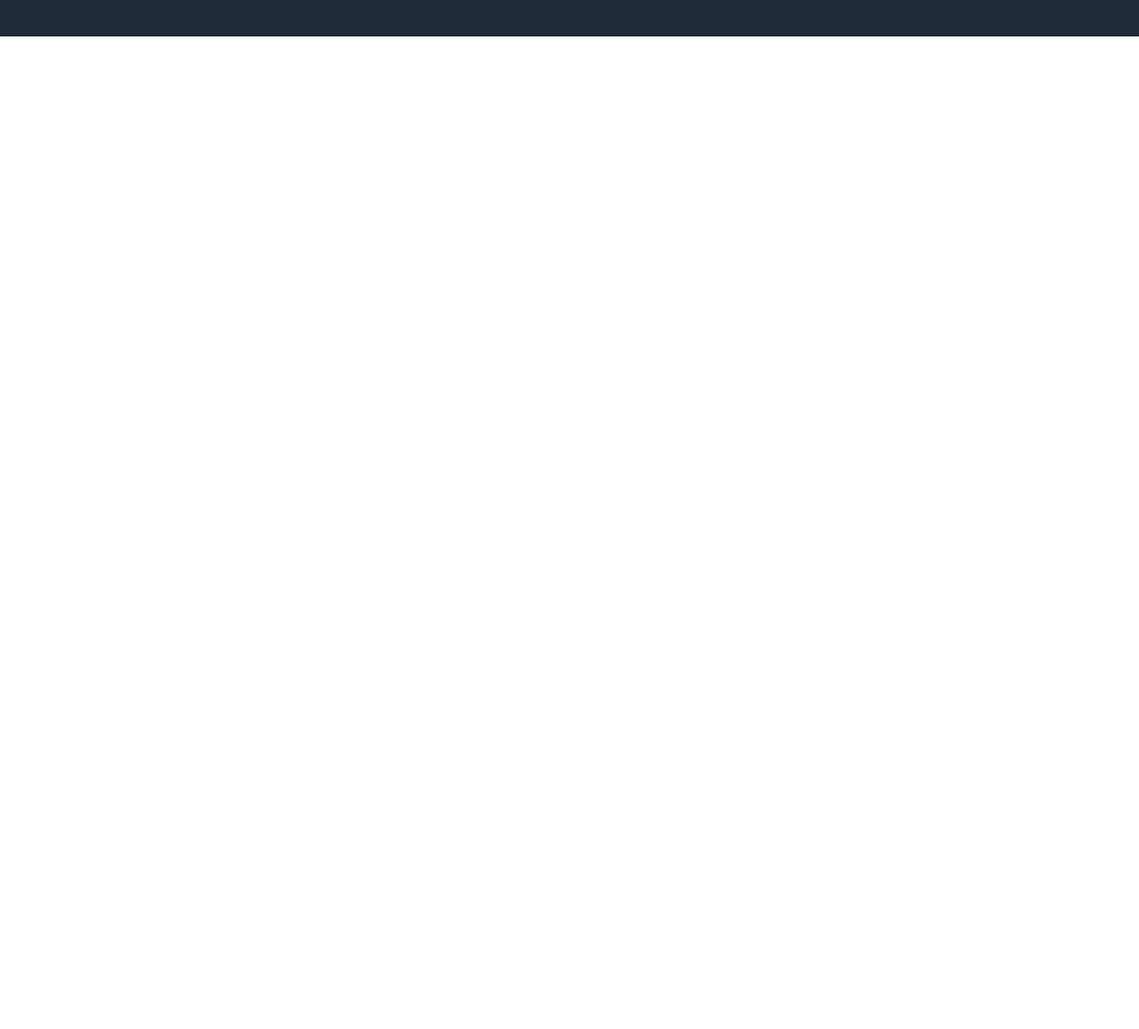
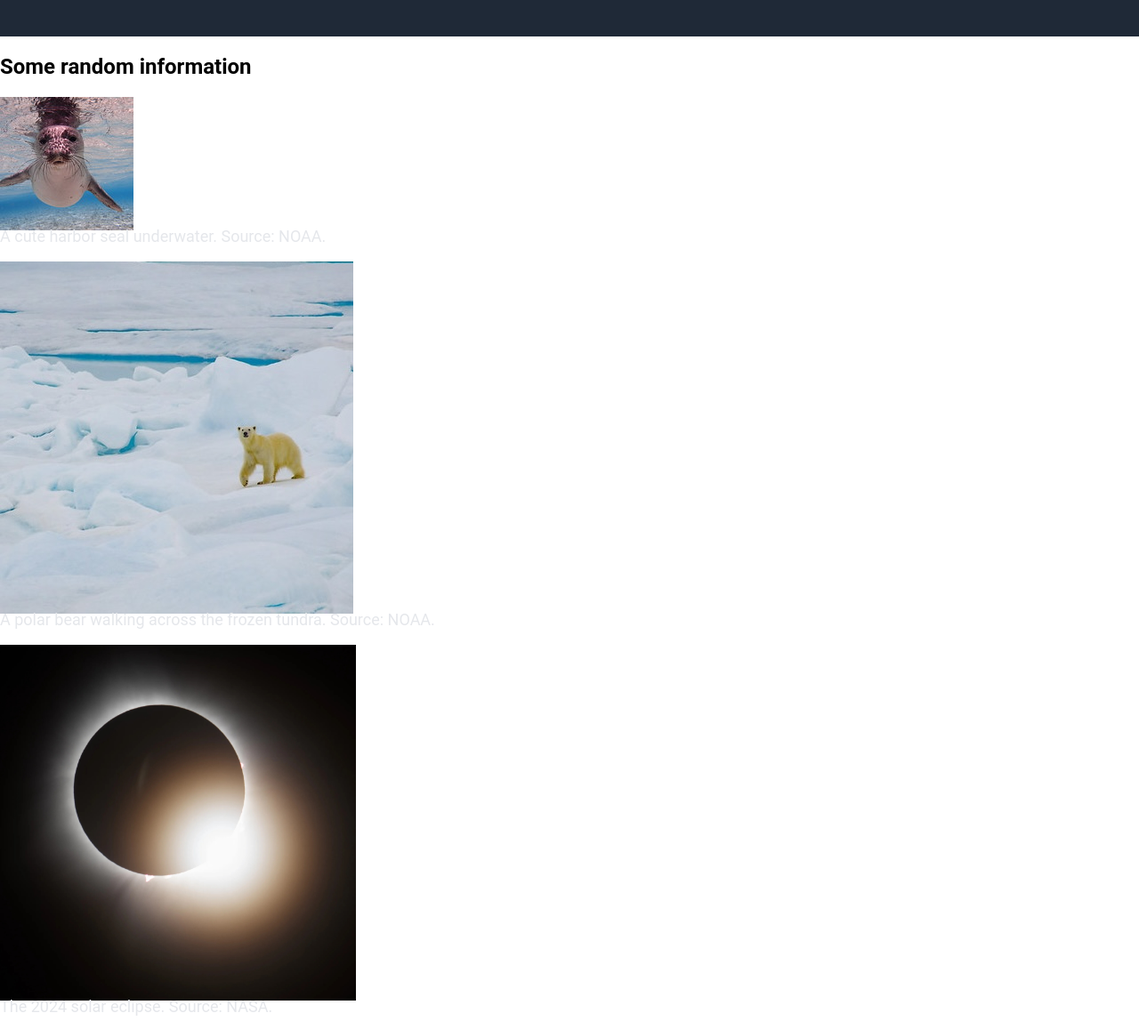
Before and after one commit to cdjdaniels/CSS-landing-page, a plain HTML site: page index.html in a window 1280 px wide. Shown: the part 370-1527 px from the top of the page at 89% size. Before the commit the page ends 800 px from the top, so only its background shows below. Drawn offline with Linux system fonts and the light colour scheme.

Commit message:
added content to photo array

```diff
--- a/index.html
+++ b/index.html
@@ -29,9 +29,33 @@
     <div class="right">
         <img src="./images/jameswebb.jpg" alt="an image from the James Webb Space Telescope">
     </div>
+</div>
+
+    <h2>Some random information</h2>
+
+<div class="photo-array">
+    <div class="image-1">
+        <img src="./images/harbor-seal.jpg" alt="a harbor seal">
+        <p>A cute harbor seal underwater. Source: NOAA.</p>
+    </div>
+    <div class="image-2">
+        <img src="./images/polar-bear.jpg" alt="a polar bear on a frozen landscape">
+        <p>A polar bear walking across the frozen tundra. Source: NOAA.</p>
+    </div>
+    <div class="image-3">
+        <img src="./images/eclipse copy.jpg" alt="A solar eclipse">
+        <p>The 2024 solar eclipse. Source: NASA.</p>
+    </div>
+    <div class="image-4">
+        <img src="./images/jameswebb_green.jpg" alt="a green cluster of stars">
+        <p>the "Christmas Tree Cluster," a group of young stars 2,500 light-years from Earth. Source: NASA.</p>
+    </div>
 
 </div>
 
 
+    </div>
+
+</div>
 </body>
 </html>
```
Also changed, not shown: images/eclipse copy.jpg (added), images/eclipse.webp (added), images/harbor-seal.jpg (added), images/jameswebb_green.jpg (added), images/polar-bear.jpg (added).
